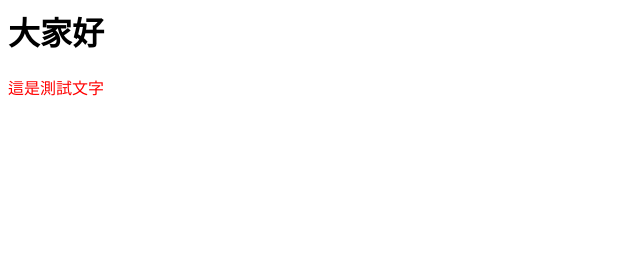
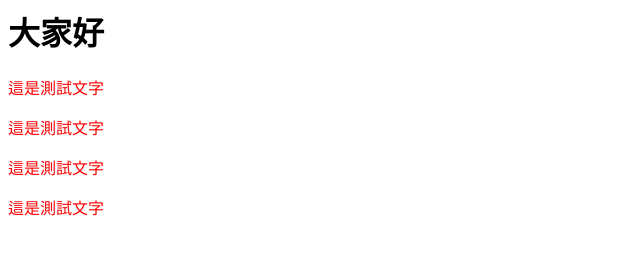
Before and after one commit to Rothschild0921/kuyanting, a plain HTML site: page index.html in a window 1280 px wide. Shown: the whole page, without its empty margins (0-640 px from the left). Drawn offline with Linux system fonts and the light colour scheme; files that its build step writes are made by us from their sources.

Commit message:
Modify index.html

```diff
--- a/index.html
+++ b/index.html
@@ -7,5 +7,9 @@
   <body>
     <h1>大家好</h1>
     <p class="red-color">這是測試文字</p>
-  </body>
+    <p class="red-color">這是測試文字</p>
+    <p class="red-color">這是測試文字</p>
+    <p class="red-color">這是測試文字</p>
+
+</body>
 </html>
```
